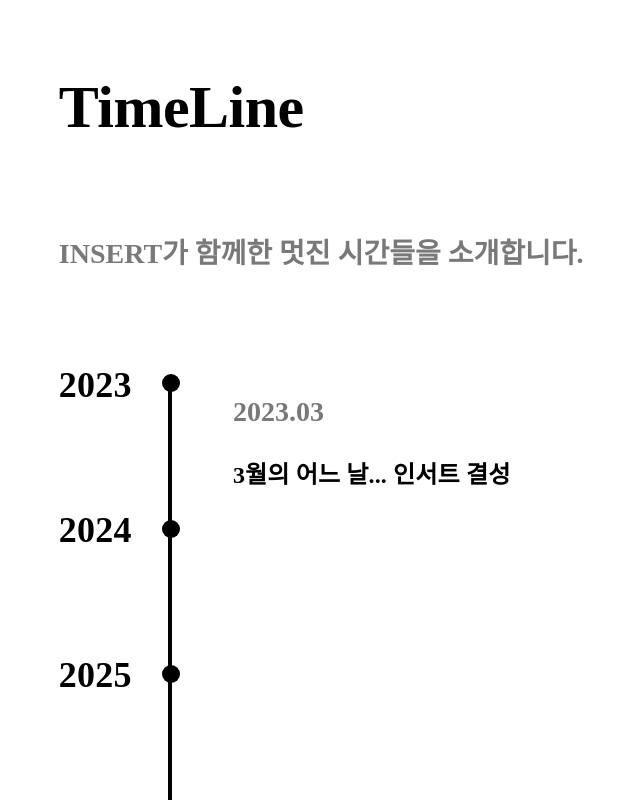
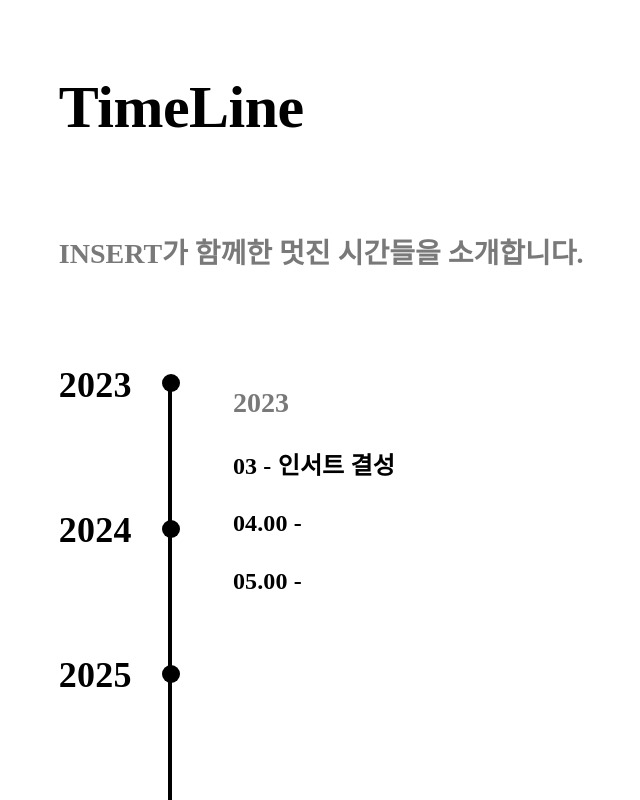
Before and after one commit to Team-INSERT/INSERT_WEB, a Next.js app: page /home/layouts/TimeLine in a window 1280 px wide. Both pictures are taken after a click on the element "2023". Shown: the top 800 px of the page, without its empty margins (202-842 px from the left). Built offline with nearby package versions, Linux system fonts and the light colour scheme.

Commit message:
Refactor : JSON 사용해서 타임라인

```diff
--- /dev/null
+++ b/src/pages/home/layouts/TimeLine/data.json
@@ -0,0 +1,26 @@
+[
+  {
+    "year": "2023",
+    "contents": [
+      "03 -  인서트 결성",
+      "04.00 -",
+      "05.00 -"
+    ]
+  },
+  {
+    "year": "2024",
+    "contents": ["텅"]
+  },
+  {
+    "year": "2025",
+    "contents": ["텅"]
+  },
+  {
+    "year": "2026",
+    "contents": ["텅"]
+  },
+  {
+    "year": "2027",
+    "contents": ["텅"]
+  }
+]
--- a/src/pages/home/layouts/TimeLine/index.tsx
+++ b/src/pages/home/layouts/TimeLine/index.tsx
@@ -1,13 +1,12 @@
 import { useState } from "react";
 import * as S from "./style";
+import dates from "./data.json";
 
 function TimeLine() {
-  const dates = ["2023", "2024", "2025", "2026", "2027"];
-
-  const [clickedDate, setClickedDate] = useState("2023");
+  const [clickedDate, setClickedDate] = useState<string | null>(null);
 
   const handleDateClick = (date: string) => {
-    setClickedDate(date);
+    setClickedDate(date === clickedDate ? null : date);
   };
 
   return (
@@ -16,51 +15,31 @@ function TimeLine() {
       <S.SubTitle>INSERT가 함께한 멋진 시간들을 소개합니다.</S.SubTitle>
       <S.TimeLineBox>
         <S.TimeLine>
-          {dates.map((date) => (
-            <S.TimeLineItem key={date}>
-              <S.TimeLineDate onClick={() => handleDateClick(date)}>
-                {date}
+          {dates.map((dateData) => (
+            <S.TimeLineItem key={dateData.year}>
+              <S.TimeLineDate
+                onClick={() => handleDateClick(dateData.year)}
+                isActive={clickedDate === dateData.year}
+              >
+                {dateData.year}
               </S.TimeLineDate>
               <S.TimeLineO />
             </S.TimeLineItem>
           ))}
         </S.TimeLine>
-        {clickedDate && (
-          <S.TimeLineText>
-            {clickedDate === "2023" && (
-              <S.TimeLineYear>
-                <S.TimeLineContentDate>2023.03</S.TimeLineContentDate>
-                <S.TimeLineContent>
-                  3월의 어느 날... 인서트 결성
-                </S.TimeLineContent>
-              </S.TimeLineYear>
-            )}
-            {clickedDate === "2024" && (
-              <S.TimeLineYear>
-                <S.TimeLineContentDate>2024</S.TimeLineContentDate>
-                <S.TimeLineContent>텅~</S.TimeLineContent>
-              </S.TimeLineYear>
-            )}
-            {clickedDate === "2025" && (
-              <S.TimeLineYear>
-                <S.TimeLineContentDate>2025</S.TimeLineContentDate>
-                <S.TimeLineContent>텅~</S.TimeLineContent>
-              </S.TimeLineYear>
-            )}
-            {clickedDate === "2026" && (
-              <S.TimeLineYear>
-                <S.TimeLineContentDate>2026</S.TimeLineContentDate>
-                <S.TimeLineContent>텅~</S.TimeLineContent>
-              </S.TimeLineYear>
-            )}
-            {clickedDate === "2027" && (
-              <S.TimeLineYear>
-                <S.TimeLineContentDate>2027</S.TimeLineContentDate>
-                <S.TimeLineContent>텅~</S.TimeLineContent>
-              </S.TimeLineYear>
-            )}
-          </S.TimeLineText>
-        )}
+        <S.TimeLineText>
+          {dates.map(
+            (dateData) =>
+              clickedDate === dateData.year && (
+                <S.TimeLineYear key={dateData.year}>
+                  <S.TimeLineContentDate>{dateData.year}</S.TimeLineContentDate>
+                  {dateData.contents.map((content, index) => (
+                    <S.TimeLineContent key={index}>{content}</S.TimeLineContent>
+                  ))}
+                </S.TimeLineYear>
+              ),
+          )}
+        </S.TimeLineText>
       </S.TimeLineBox>
     </S.Container>
   );
```
Also changed, not shown: src/apis/getGithubMember.ts (line endings or trailing spaces).
